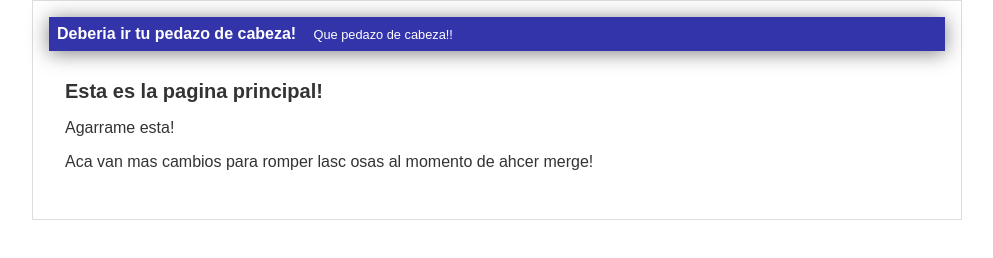
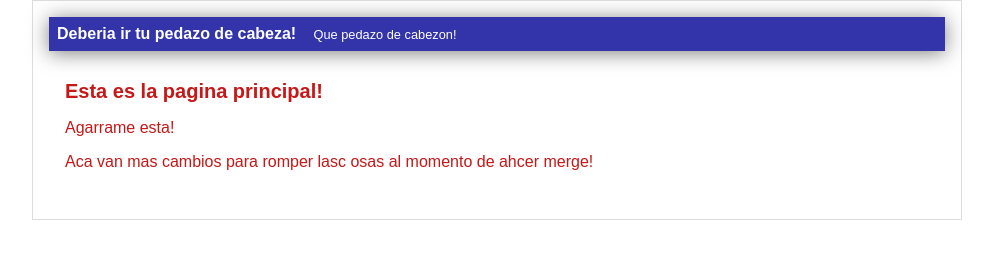
Before and after one commit to jclagoria/re-aprender, a plain HTML site: page index.html in a window 1280 px wide. Shown: the whole page, without its empty margins (143-1136 px from the left). Drawn offline with Linux system fonts and the light colour scheme.

Commit message:
changes in css and html

```diff
--- a/css/styles.css
+++ b/css/styles.css
@@ -1,6 +1,6 @@
 body
     {
-        color: #333;
+        color: #c71717;
         text-align: center;
         font-family: sans-serif;
         font-size: 16px;
--- a/index.html
+++ b/index.html
@@ -8,7 +8,7 @@
             <div id="cabecera">
                 Deberia ir tu pedazo de cabeza!
                 <span id="tagline">
-                    Que pedazo de cabeza!!
+                    Que pedazo de cabezon!
                 </span>
             </div>
             <div id="post">
```
